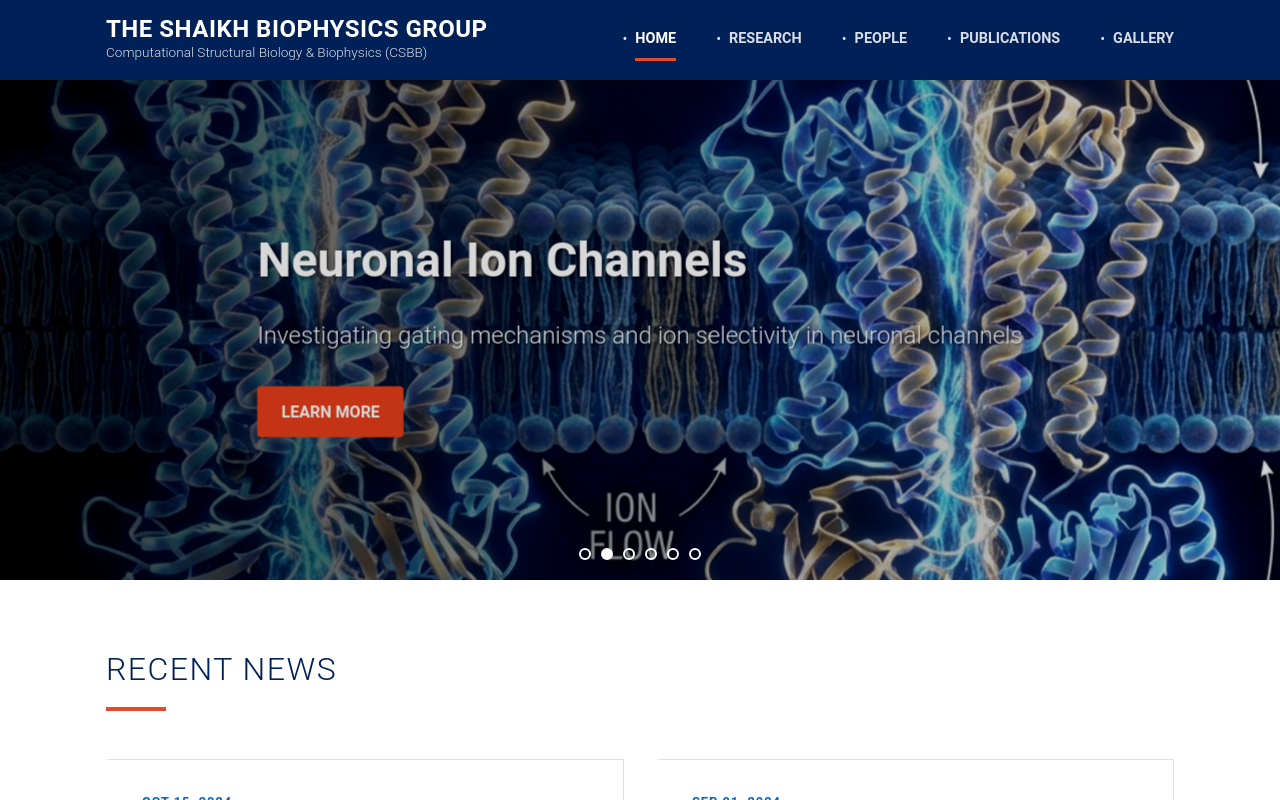
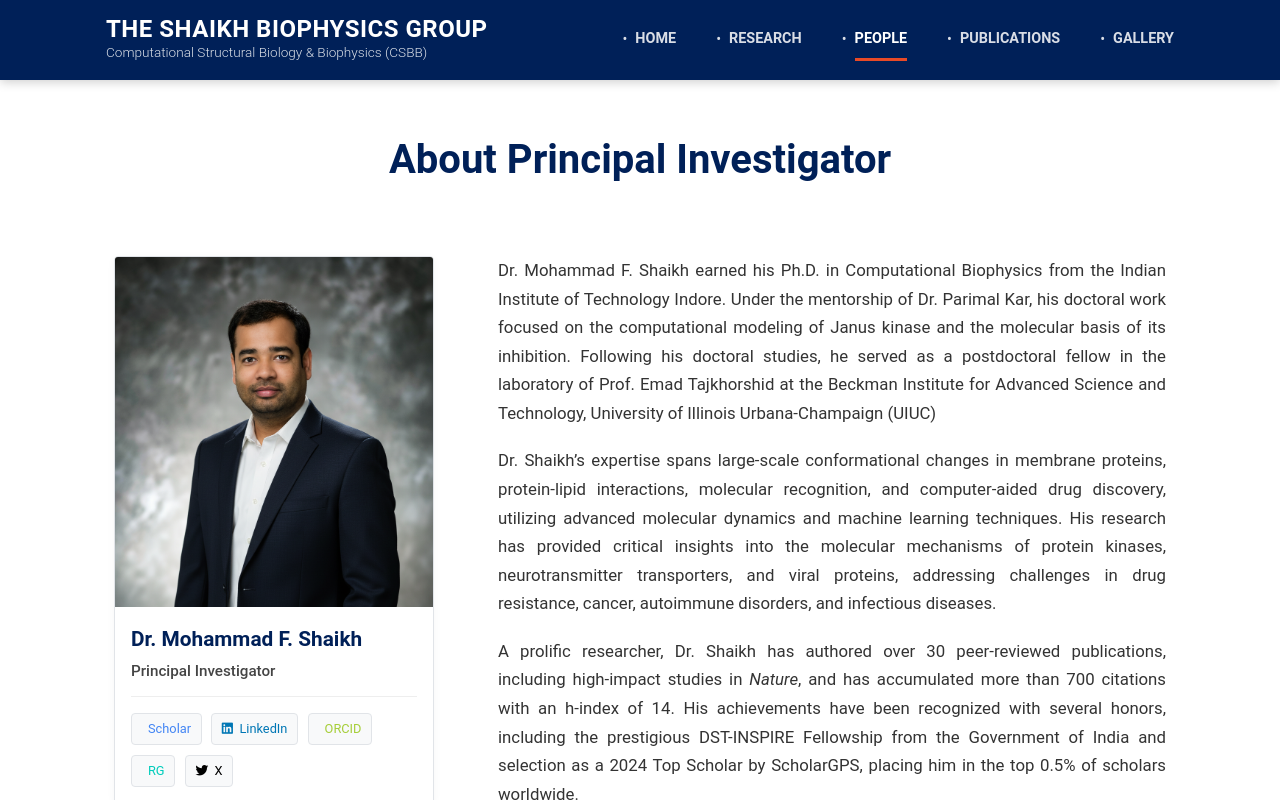
Before and after one commit to fulbabu2/fulbabu2.github.io, a React (Vite) app: page /#/people/pi in a window 1280 px wide. Before the commit this address led to /#/. Shown: the top 800 px of the page. Built offline with nearby package versions, Linux system fonts and the light colour scheme; some icons are missing.

Commit message:
Update PI bio with postdoctoral details

```diff
--- a/src/pages/PiProfile.tsx
+++ b/src/pages/PiProfile.tsx
@@ -43,7 +43,7 @@ const PiProfile: React.FC = () => {
 
                     <div className="pi-content">
                         <div className="pi-bio">
-                            <p>Dr. Mohammad F. Shaikh earned his Ph.D. in Computational Biophysics from the Indian Institute of Technology Indore. Under the mentorship of Dr. Parimal Kar, his doctoral work focused on the computational modeling of Janus kinase and the molecular basis of its inhibition.</p>
+                            <p>Dr. Mohammad F. Shaikh earned his Ph.D. in Computational Biophysics from the Indian Institute of Technology Indore. Under the mentorship of Dr. Parimal Kar, his doctoral work focused on the computational modeling of Janus kinase and the molecular basis of its inhibition. Following his doctoral studies, he served as a postdoctoral fellow in the laboratory of Prof. Emad Tajkhorshid at the Beckman Institute for Advanced Science and Technology, University of Illinois Urbana-Champaign (UIUC)</p>
                             <p>Dr. Shaikh’s expertise spans large-scale conformational changes in membrane proteins, protein-lipid interactions, molecular recognition, and computer-aided drug discovery, utilizing advanced molecular dynamics and machine learning techniques. His research has provided critical insights into the molecular mechanisms of protein kinases, neurotransmitter transporters, and viral proteins, addressing challenges in drug resistance, cancer, autoimmune disorders, and infectious diseases.</p>
                             <p>A prolific researcher, Dr. Shaikh has authored over 30 peer-reviewed publications, including high-impact studies in <i>Nature</i>, and has accumulated more than 700 citations with an h-index of 14. His achievements have been recognized with several honors, including the prestigious DST-INSPIRE Fellowship from the Government of India and selection as a 2024 Top Scholar by ScholarGPS, placing him in the top 0.5% of scholars worldwide.</p>
                             <p>Beyond his research, he is actively involved in scientific outreach, mentoring, and peer review, reflecting his dedication to advancing the field of biophysics and supporting the broader scientific community.</p>
```
